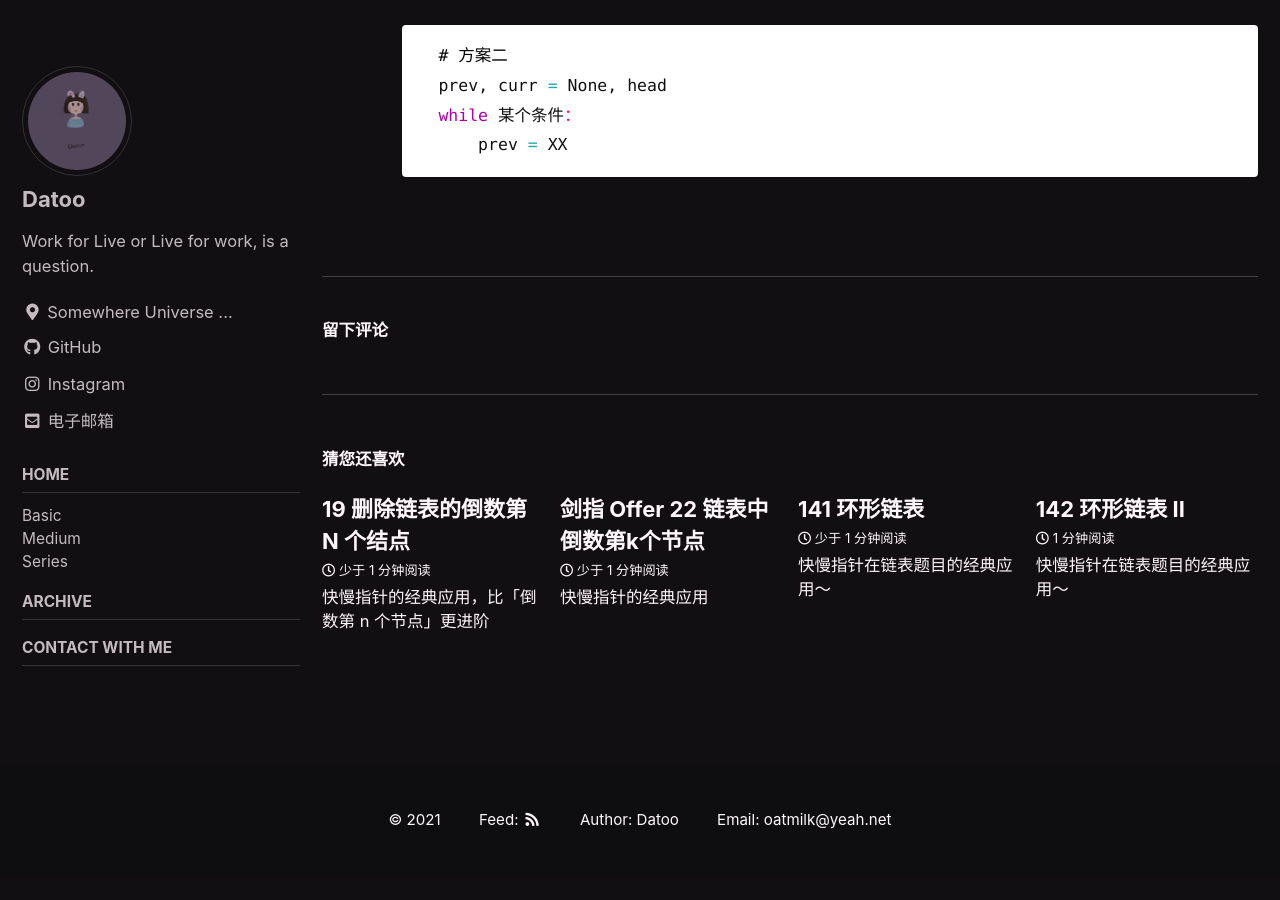
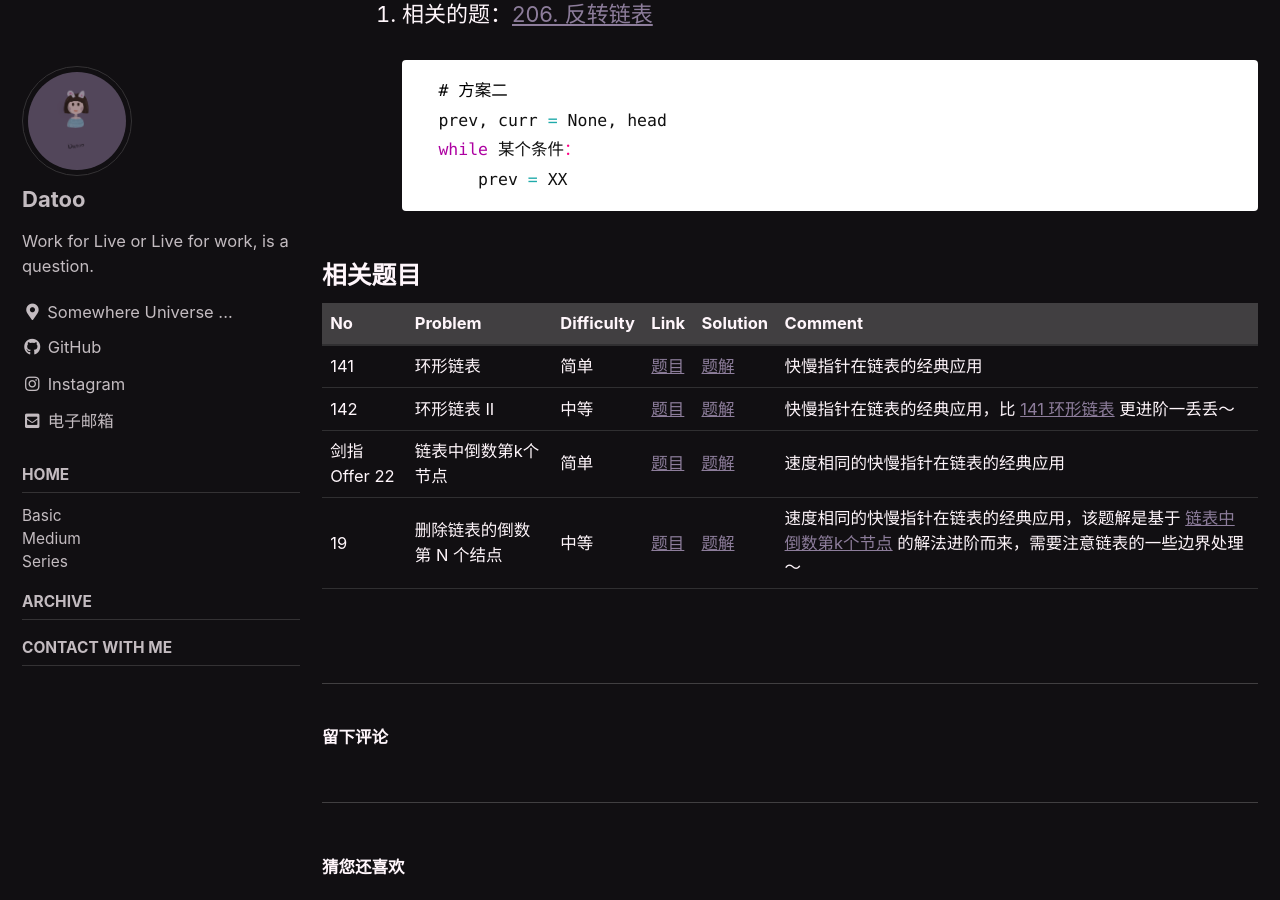
Before and after one commit to DaToo-J/DaToo-J.GitHub.io, a Jekyll site: the page built from _posts/2021-01-31-linked-list-summary.md, in a window 1280 px wide and 900 px high, scrolled down 1281 px. Built offline with Jekyll 4.4.1, drawn with Linux system fonts in a browser that asks for light colours; cached includes are drawn as plain includes; comment, search, counter and statistics services are not loaded; before the commit the page ends 2157 px from its top, so only the background shows below that.

Commit message:
update linked list summary

````diff
--- a/_posts/2021-01-31-linked-list-summary.md
+++ b/_posts/2021-01-31-linked-list-summary.md
@@ -46,3 +46,14 @@ excerpt: 链表题目的解题思路汇总，不断更新中 ...
          while 某个条件：
              prev = XX
          ```
+
+
+
+### 相关题目
+
+   | No  | Problem  | Difficulty | Link                                                        | Solution                                                  | Comment |
+   | --- | -------- | ---------- | ----------------------------------------------------------- | --------------------------------------------------------- | ------- |
+   | 141 | 环形链表 | 简单       | [题目](https://leetcode-cn.com/problems/linked-list-cycle/) | [题解]({% link _posts/2021-03-06-linked-list-cycle.md %}) |    快慢指针在链表的经典应用     |
+   | 142 | 环形链表 II | 中等       | [题目](https://leetcode-cn.com/problems/linked-list-cycle-ii/) | [题解]({% link _posts/2021-03-06-linked-list-cycle-ii.md %}) |    快慢指针在链表的经典应用，比 [141 环形链表]({% link _posts/2021-03-06-linked-list-cycle.md %}) 更进阶一丢丢～     |
+   | 剑指 Offer 22 |  链表中倒数第k个节点 | 简单       | [题目](https://leetcode-cn.com/problems/lian-biao-zhong-dao-shu-di-kge-jie-dian-lcof/) | [题解]({% link _posts/2021-03-07-nth-node-from-end-of-list.md %}) |    速度相同的快慢指针在链表的经典应用     |
+   | 19 |   删除链表的倒数第 N 个结点 | 中等       | [题目](https://leetcode-cn.com/problems/remove-nth-node-from-end-of-list/) | [题解]({% link _posts/2021-03-07-remove-nth-node-from-end-of-list.md %}) |    速度相同的快慢指针在链表的经典应用，该题解是基于 [链表中倒数第k个节点]({% link _posts/2021-03-07-nth-node-from-end-of-list.md %}) 的解法进阶而来，需要注意链表的一些边界处理～    |
````
